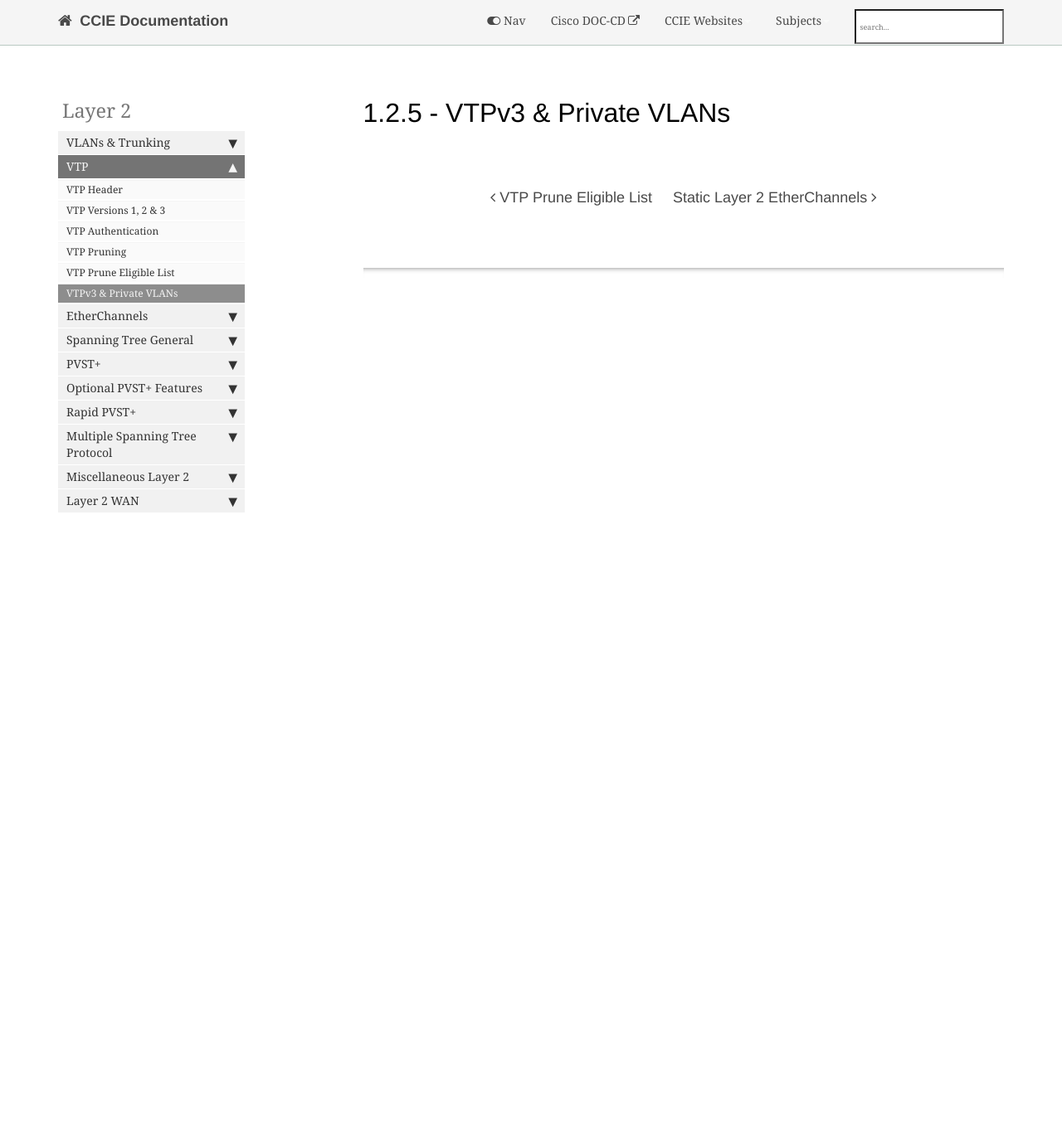
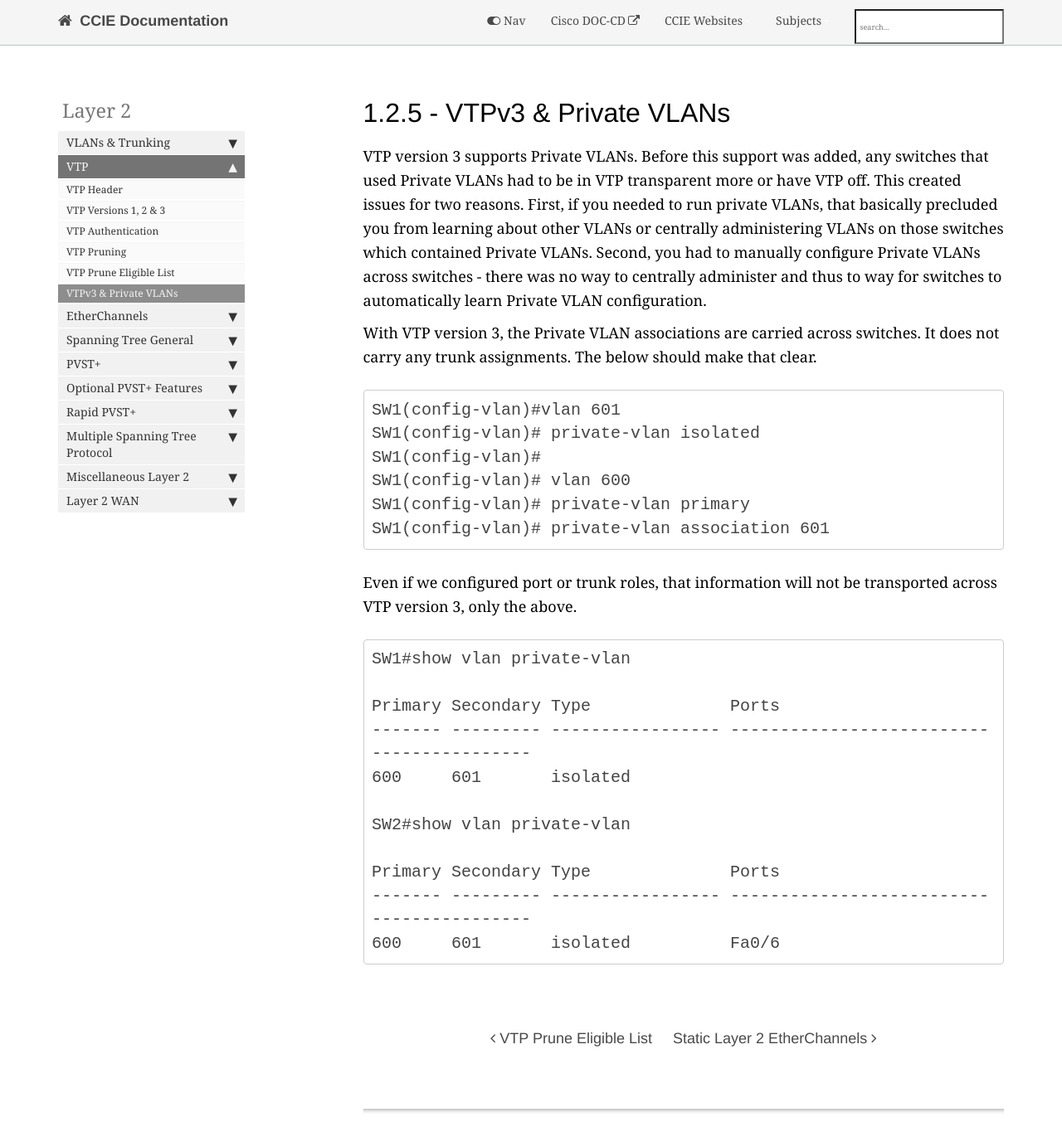
Before and after one commit to bsrandall/CCIE, a Jekyll site: the page built from pages/layer2/1.2.5.md, in a window 1280 px wide and 1359 px high. Shown: the whole window at 83% size. Built offline with Jekyll 4.4.1, drawn with Linux system fonts in a browser that asks for light colours; nearby versions of some CDN libraries; comment, search, counter and statistics services are not loaded.

Commit message:
06-04-2017-1

````diff
--- a/_data/sidebars/layer2_sidebar.yml
+++ b/_data/sidebars/layer2_sidebar.yml
@@ -173,7 +173,7 @@ entries:
       output: web, pdf
 
     - title: STP Convergence Timers
-      url: /1.4.1.3.html
+      url: /1.4.1.4.html
       output: web, pdf
 
     - title: Debugging STP
--- /dev/null
+++ b/pages/layer2/1.2.5.md
@@ -0,0 +1,37 @@
+---
+name: 1.2.5
+title: 1.2.5 - VTPv3 & Private VLANs
+short-title:
+exam: both
+category: Layer 2
+collection: Layer2
+layout: page
+sidebar: layer2_sidebar
+permalink: 1.2.5.html
+folder: layer2
+---
+VTP version 3 supports Private VLANs. Before this support was added, any switches that used Private VLANs had to be in VTP transparent more or have VTP off. This created issues for two reasons. First, if you needed to run private VLANs, that basically precluded you from learning about other VLANs or centrally administering VLANs on those switches which contained Private VLANs. Second, you had to manually configure Private VLANs across switches - there was no way to centrally administer and thus to way for switches to automatically learn Private VLAN configuration.
+
+With VTP version 3, the Private VLAN associations are carried across switches. It does not carry any trunk assignments. The below should make that clear.
+```
+SW1(config-vlan)#vlan 601
+SW1(config-vlan)# private-vlan isolated
+SW1(config-vlan)#
+SW1(config-vlan)# vlan 600
+SW1(config-vlan)# private-vlan primary
+SW1(config-vlan)# private-vlan association 601
+```
+Even if we configured port or trunk roles, that information will not be transported across VTP version 3, only the above.
+```
+SW1#show vlan private-vlan
+
+Primary Secondary Type              Ports
+------- --------- ----------------- ------------------------------------------
+600     601       isolated
+
+SW2#show vlan private-vlan
+
+Primary Secondary Type              Ports
+------- --------- ----------------- ------------------------------------------
+600     601       isolated          Fa0/6
+```
````
Also changed, not shown: pages/layer2/1.1.99.2.md (+2 -3 lines), pages/layer2/1.2.2 - TBC.md (deleted, +0 -12 lines), pages/layer2/1.2.2.md (added, +28 -0 lines), pages/layer2/1.2.3.md (+1 -1 lines), pages/layer2/1.2.4 - TBC.md (deleted, +0 -12 lines), pages/layer2/1.2.4.md (added, +24 -0 lines), pages/layer2/1.2.5 - TBC.md (deleted, +0 -12 lines), pages/layer2/1.3.5.md (+1 -1 lines), pages/layer2/1.3.6 - TBC.md (deleted, +0 -12 lines), pages/layer2/1.3.6.md (added, +17 -0 lines), pages/layer2/1.3.7 - TBC.md (deleted, +0 -12 lines), pages/layer2/1.3.7.md (added, +19 -0 lines), pages/layer2/1.4.4.2 - TBC.md (+1 -1 lines).
